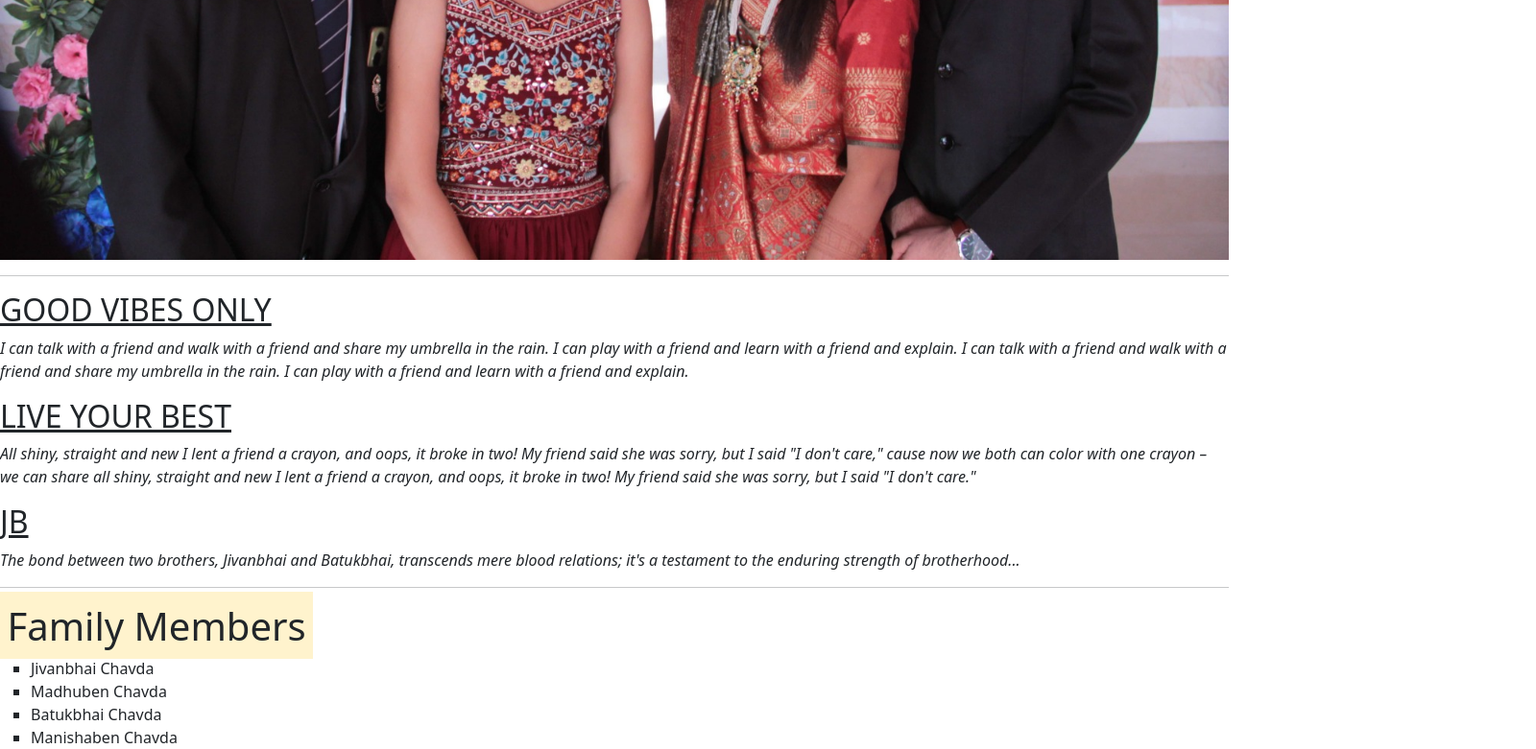
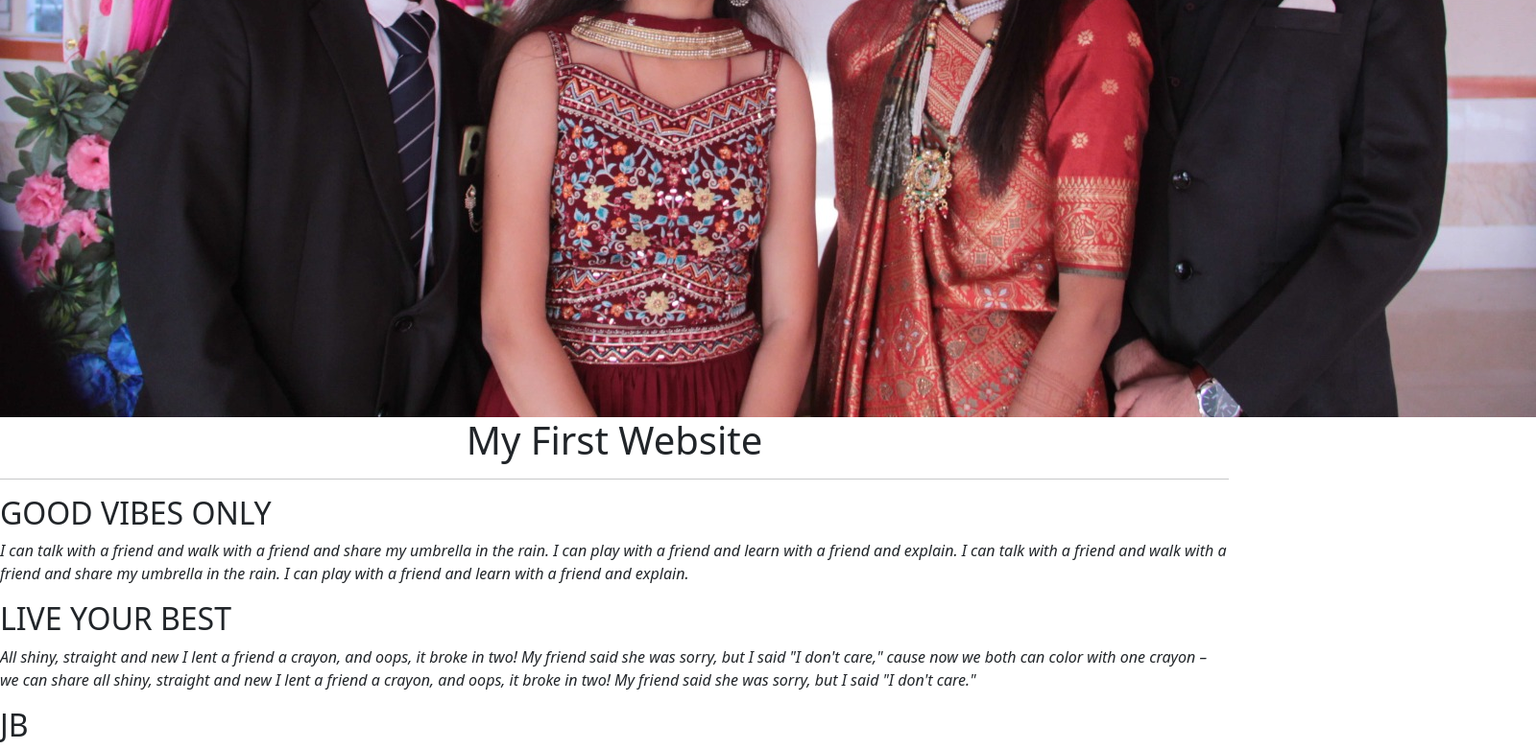
Before and after one commit to orpheusdark/defa, a plain HTML site: page index.html in a window 1280 px wide. Shown: the part 439-1220 px from the top of the page at 96% size, 1600 px wide, since content can reach past the window. Drawn offline with nearby package versions, Linux system fonts and the light colour scheme.

Commit message:
Update index.html

```diff
--- a/index.html
+++ b/index.html
@@ -6,30 +6,7 @@
     <link href="https://cdn.jsdelivr.net/npm/bootstrap@5.3.3/dist/css/bootstrap.min.css" rel="stylesheet" integrity="sha384-QWTKZyjpPEjISv5WaRU9OFeRpok6YctnYmDr5pNlyT2bRjXh0JMhjY6hW+ALEwIH" crossorigin="anonymous">
     <script src="https://cdn.jsdelivr.net/npm/bootstrap@5.3.3/dist/js/bootstrap.bundle.min.js" integrity="sha384-YvpcrYf0tY3lHB60NNkmXc5s9fDVZLESaAA55NDzOxhy9GkcIdslK1eN7N6jIeHz" crossorigin="anonymous"></script>
 
-    <style>
-        .banner {
-            overflow: hidden;
-            background-color: rgba(0, 0, 0, 0.5);
-        }
 
-        .banner img {
-            width: 100%;
-            height: auto;
-        }
-
-        .main-title {
-            position: absolute;
-            top: 50%;
-            left: 50%;
-            transform: translate(-50%, -50%);
-        }
-
-        .title1,
-        .title2,
-        .title3 {
-            text-decoration: underline;
-        }
-    </style>
 </head>
 <body>
 
```
